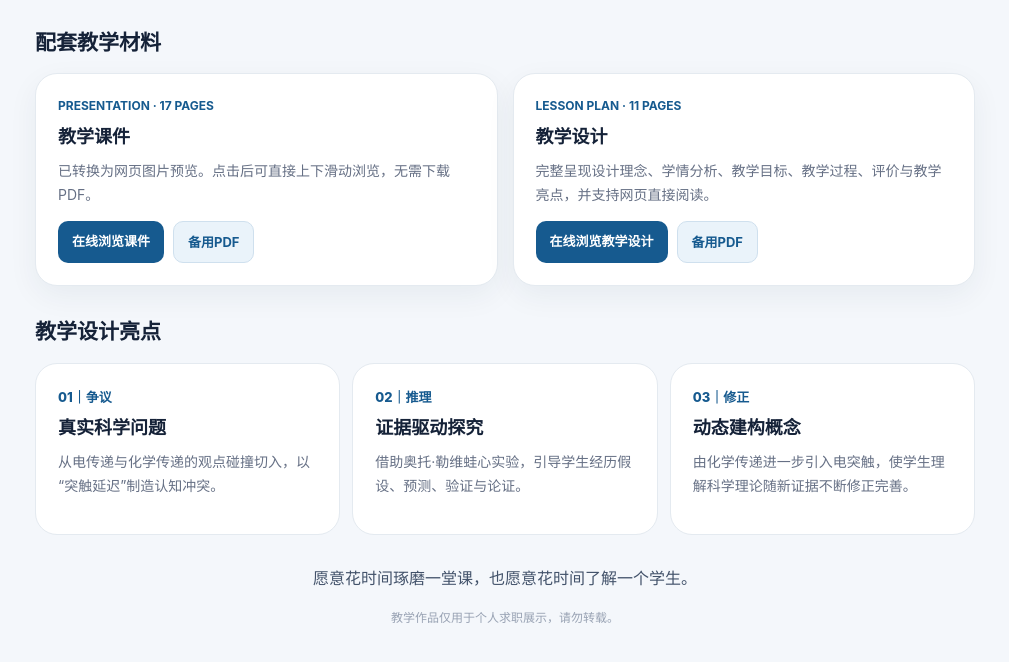
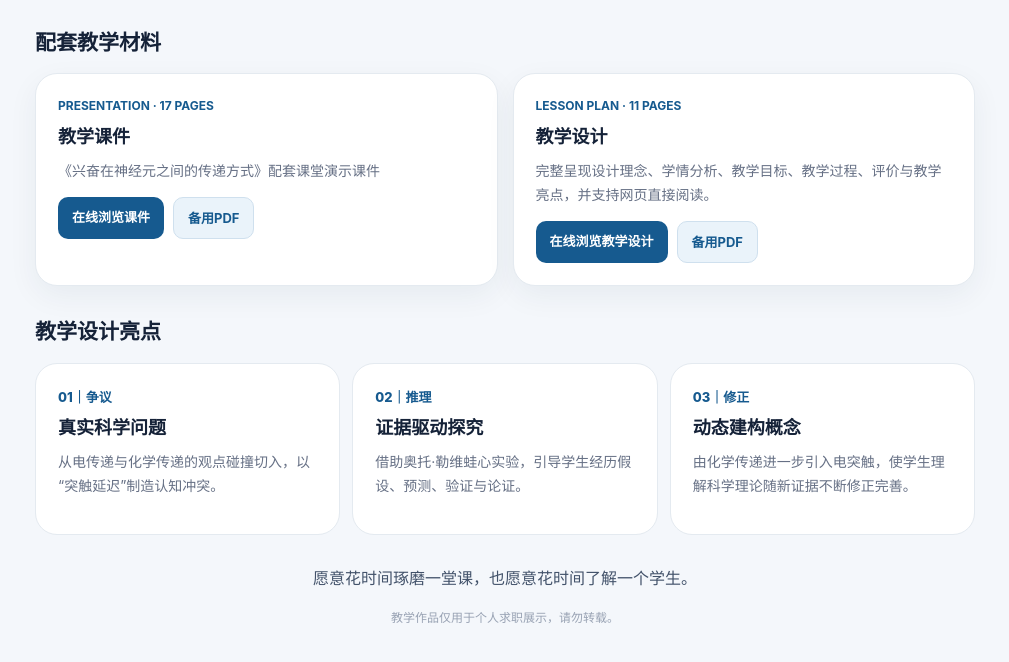
Before and after one commit to aker114428/Teaching-Work, a plain HTML site: page index.html in a window 1280 px wide. Shown: the part 984-1646 px from the top of the page, without its empty margins (135-1144 px from the left). Drawn offline with Linux system fonts and the light colour scheme.

Commit message:
Update courseware card copy

```diff
--- a/index.html
+++ b/index.html
@@ -44,7 +44,7 @@ video{width:100%;display:block;max-height:70vh}.videonote{margin:9px 2px 0;color
 <article class="panel">
 <div class="kicker">PRESENTATION · 17 PAGES</div>
 <h3>教学课件</h3>
-<p>已转换为网页图片预览。点击后可直接上下滑动浏览，无需下载 PDF。</p>
+<p>《兴奋在神经元之间的传递方式》配套课堂演示课件</p>
 <div class="actions"><a class="btn" href="courseware.html">在线浏览课件</a><a class="btn secondary" href="https://source-warehouse.oss-cn-guangzhou.aliyuncs.com/pdf/%E6%95%99%E5%AD%A6%E8%AF%BE%E4%BB%B6.pdf" target="_blank" rel="noopener">备用PDF</a></div>
 </article>
 <article class="panel">
```
